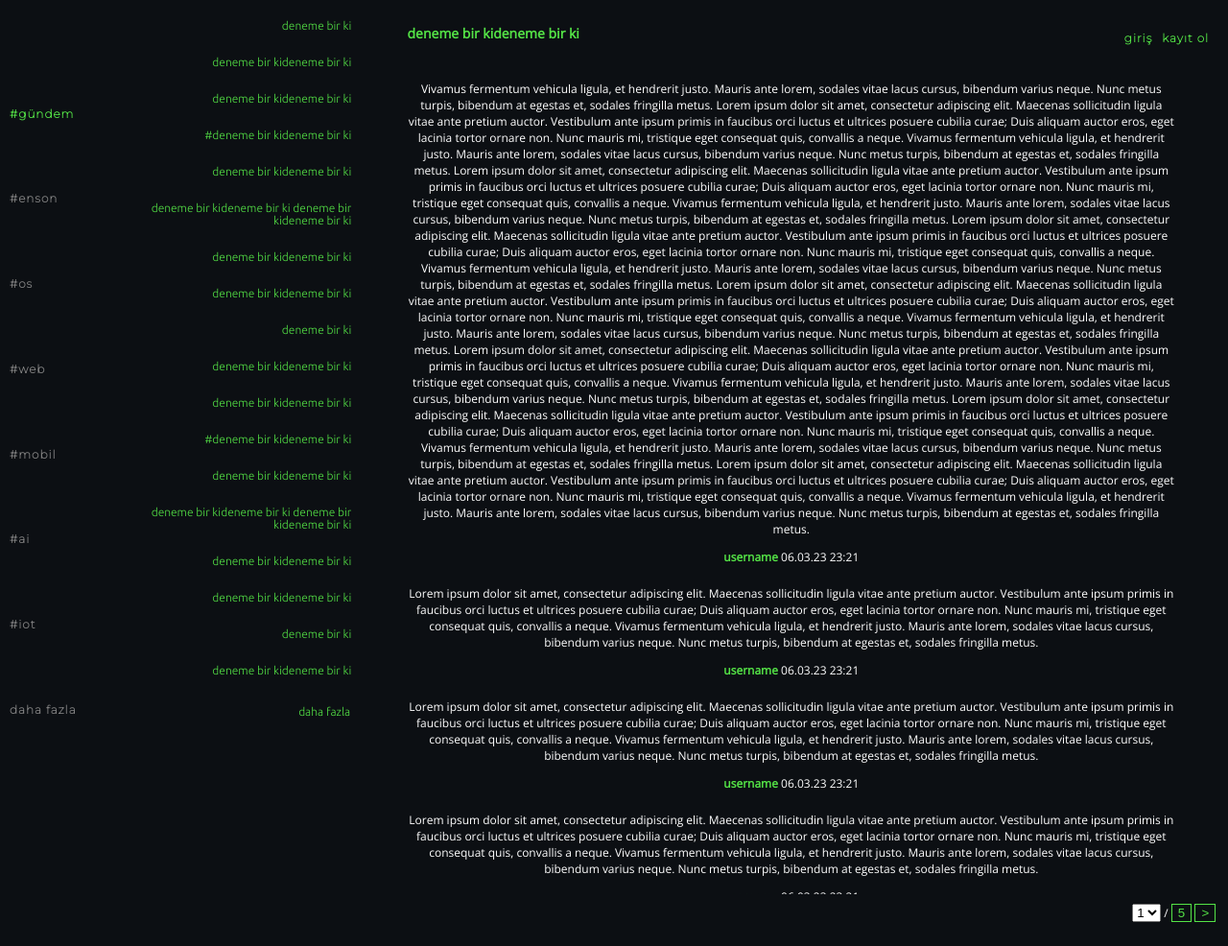
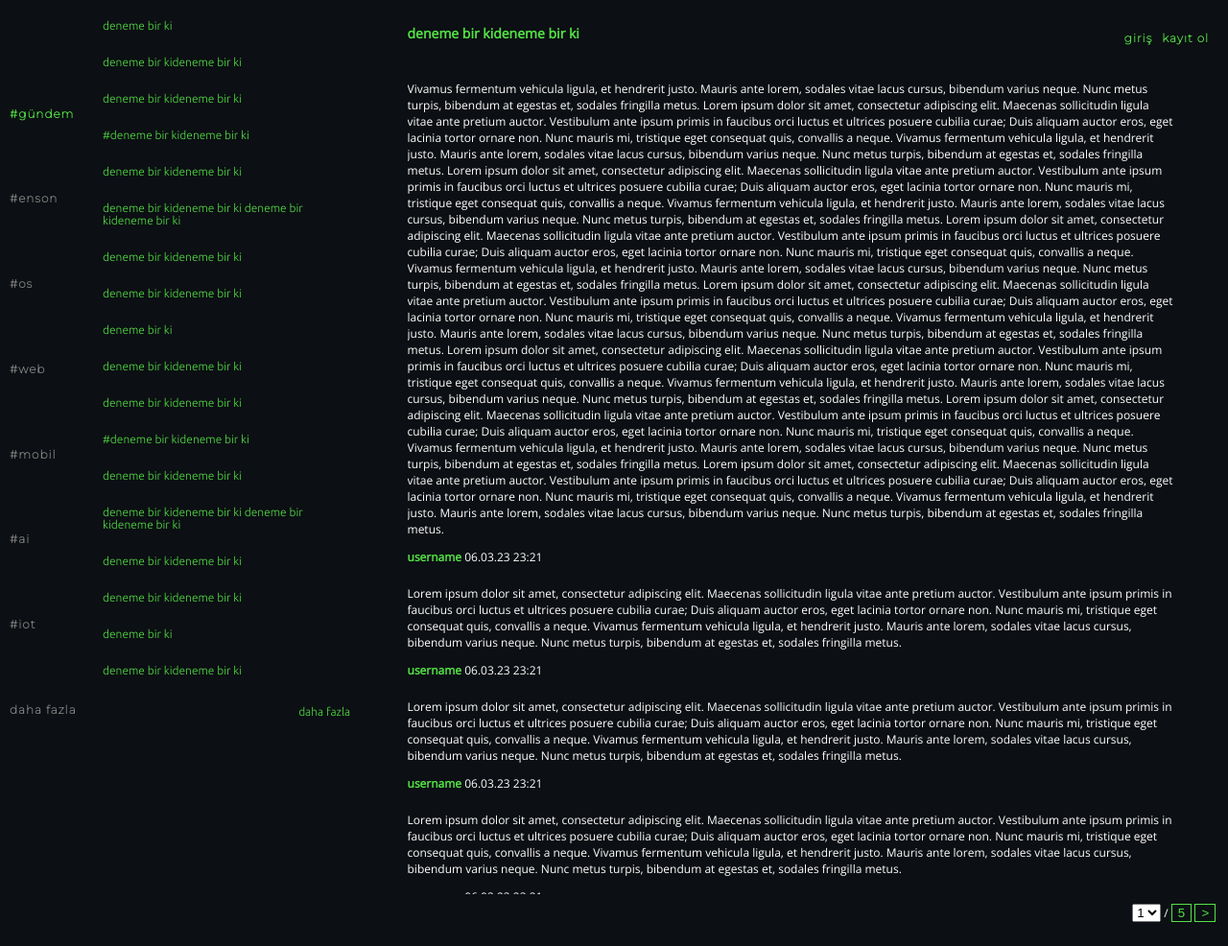
Before and after one commit to betulgundogdu/ceng-dictionary, a PHP site: page / in a window 1280 px wide. Shown: the whole page at 96% size. Run offline with PHP 8.4, Linux system fonts and the light colour scheme.

Commit message:
text align fixed

```diff
--- a/css/main.css
+++ b/css/main.css
@@ -145,7 +145,7 @@ button {
     width: 90%;
     height: auto;
     font-size: 12px;
-    text-align: right;
+    text-align: left;
     padding: 10px;
     margin: 5px;
     overflow: hidden;
@@ -240,7 +240,7 @@ button {
     width: 95%;
     padding-right: 5%;
     padding: 2px 0px;
-    text-align: center;
+    text-align: left;
     /* box-shadow: 1px 1px 2px var(--dark-blue); */
  }
 
@@ -248,8 +248,8 @@ button {
      margin-bottom:2px;
      height: 20px;
      width:100%;
-     text-align: center;
-     float:right;
+     text-align: left;
+     float:left;
  }
 
  .username {
```
